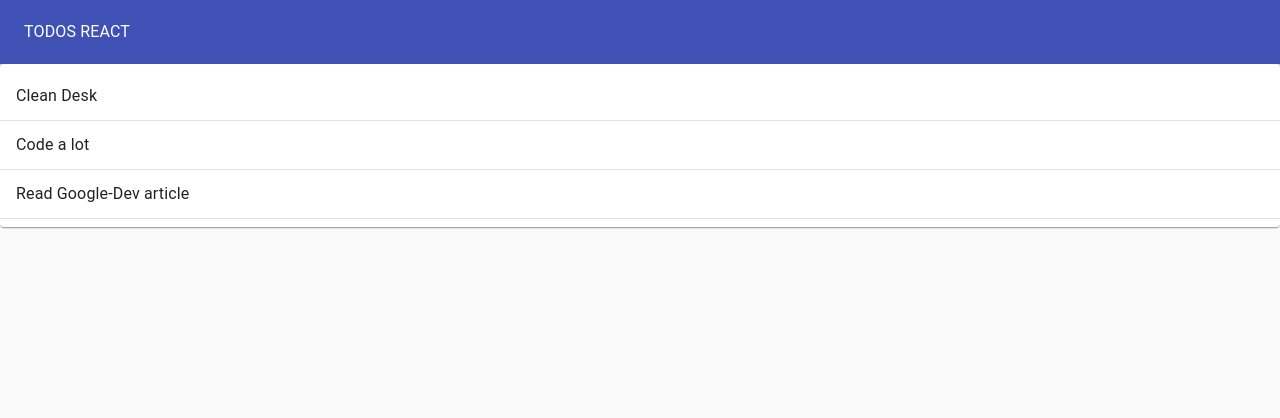
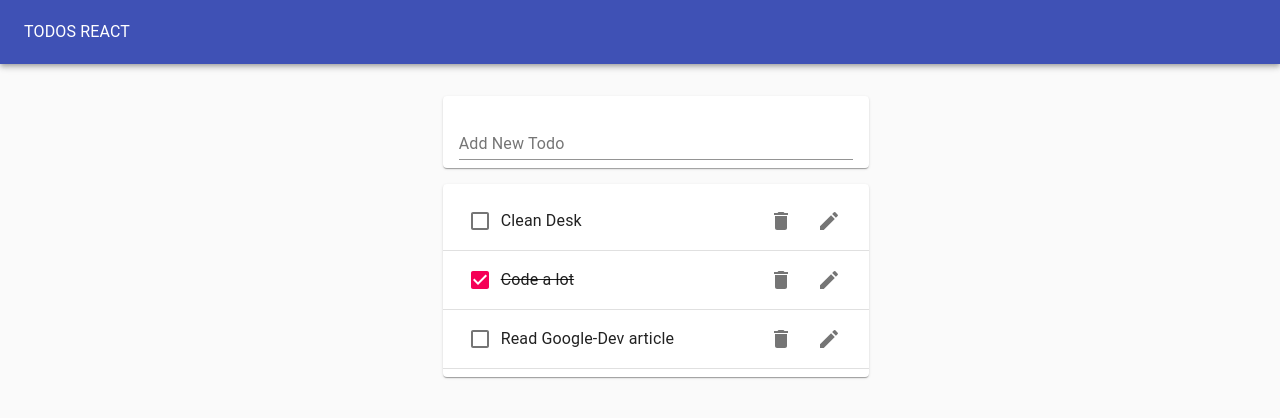
Before and after one commit to tarunsinghtanwar5/react-todo, a React (Create React App) app: page / in a window 1280 px wide. Shown: the top 418 px of the page. Built offline with nearby package versions, Linux system fonts and the light colour scheme.

Commit message:
added delete and checkbox to todos

```diff
--- a/package.json
+++ b/package.json
@@ -4,12 +4,14 @@
   "private": true,
   "dependencies": {
     "@material-ui/core": "^4.12.3",
+    "@material-ui/icons": "^4.11.2",
     "@testing-library/jest-dom": "^5.14.1",
     "@testing-library/react": "^11.2.7",
     "@testing-library/user-event": "^12.8.3",
     "react": "^17.0.2",
     "react-dom": "^17.0.2",
     "react-scripts": "4.0.3",
+    "uuid": "^8.3.2",
     "web-vitals": "^1.1.2"
   },
   "scripts": {
--- a/src/App.js
+++ b/src/App.js
@@ -1,12 +1,12 @@
 import React from 'react';
 import './App.css';
-import Todo from './Todo'
+import TodoApp from './TodoApp'
 
 
 function App() {
   return (
     <div className="App">
-      <Todo/>
+      <TodoApp/>
     </div>
   );
 }
--- a/src/Todo.js
+++ b/src/Todo.js
@@ -1,28 +1,27 @@
-import React,{useState} from 'react';
-import Typography from '@material-ui/core/Typography'
-import Paper from '@material-ui/core/Paper'
-import AppBar from '@material-ui/core/AppBar'
-import Toolbar from '@material-ui/core/Toolbar'
-import Grid from '@material-ui/core/Grid'
-import TodoList from './TodoList';
+import React from 'react';
+import ListItem from '@material-ui/core/ListItem';
+import ListItemText from '@material-ui/core/ListItemText';
+import Checkbox from '@material-ui/core/Checkbox';
+import IconButton from '@material-ui/core/IconButton';
+import DeleteIcon from '@material-ui/icons/Delete';
+import EditIcon from '@material-ui/icons/Edit';
+import ListItemSecondaryAction from '@material-ui/core/ListItemSecondaryAction';
 
-function Todo(){
-    const defaultTodos = [{ id: 1, task: "Clean Desk", completed: false }, { id:21, task: "Code a lot", completed: true }, { id: 3, task: "Read Google-Dev article", completed: false }
-    ]
-    const [todos, setTodos] = useState(defaultTodos);
-    return(
-        <Paper style={{padding:0,magin:0,height:'100vh',backgroundColor:'#fafafa'}} elevation={0}>
-        <AppBar color='primary' position='static' style={{height:'64px'}}>
-            <Toolbar>
-                <Typography color='inherit'>
-             TODOS REACT
-                </Typography>
-            </Toolbar>
-
-        </AppBar>
-    <TodoList todos={todos}/>
-        </Paper>
-    )
+function Todo({ id, task, completed, removeTodo, toggleTodo }) {
+	return (
+		<ListItem>
+            <Checkbox tabIndex={-1} checked={completed} onClick={() => toggleTodo(id)} />
+			<ListItemText style={{ textDecoration: completed ? 'line-through' : 'none' }}>{task}</ListItemText>
+			<ListItemSecondaryAction>
+				<IconButton aria-label="Delete" onClick={() => removeTodo(id)}>
+					<DeleteIcon />
+				</IconButton>
+				<IconButton aria-label="Edit">
+					<EditIcon />
+				</IconButton>
+			</ListItemSecondaryAction>
+		</ListItem>
+	);
 }
 
 export default Todo;
--- /dev/null
+++ b/src/TodoApp.js
@@ -0,0 +1,47 @@
+import React, { useState } from 'react';
+import Typography from '@material-ui/core/Typography'
+import Paper from '@material-ui/core/Paper'
+import AppBar from '@material-ui/core/AppBar'
+import Toolbar from '@material-ui/core/Toolbar'
+import Grid from '@material-ui/core/Grid'
+import TodoList from './TodoList';
+import TodoForm from './TodoForm';
+import { v4 as uuid } from 'uuid';
+
+function Todo() {
+    const defaultTodos = [{ id: 1, task: "Clean Desk", completed: false }, { id: 21, task: "Code a lot", completed: true }, { id: 3, task: "Read Google-Dev article", completed: false }
+    ]
+    const [todos, setTodos] = useState(defaultTodos);
+    const addTodo = newTodoText => {
+        setTodos([...todos, { id: uuid(), task: newTodoText, completed: false }])
+    }
+    const removeTodo=todoId => {
+        const updatedTodos =todos.filter(todo => todo.id !==todoId);
+        setTodos(updatedTodos);
+    }
+    const toggleTodo=todoId => {
+        const updatedTodos =todos.map(todo =>todo.id===todoId ? {...todo,completed: !todo.completed} : todo)
+        setTodos(updatedTodos);
+
+    }
+    return (
+        <Paper style={{ padding: 0, magin: 0, height: '100vh', backgroundColor: '#fafafa' }} elevation={0}>
+            <AppBar color='primary' position='static' style={{ height: '64px' }}>
+                <Toolbar>
+                    <Typography color='inherit'>
+                        TODOS REACT
+                    </Typography>
+                </Toolbar>
+
+            </AppBar>
+            <Grid container justifyContent='center' style={{ margin: "1rem" }}>
+                <Grid item xs={11} md={8} lg={4}>
+                    <TodoForm addTodo={addTodo} />
+                    <TodoList todos={todos} removeTodo={removeTodo} toggleTodo={toggleTodo} />
+                </Grid>
+            </Grid>
+        </Paper>
+    )
+}
+
+export default Todo;
--- /dev/null
+++ b/src/TodoForm.js
@@ -0,0 +1,26 @@
+import React, { useState } from 'react';
+import Paper from '@material-ui/core/Paper';
+import TextField from '@material-ui/core/TextField';
+import useInputStates from './hooks/useInputStates';
+
+function TodoForm({ addTodo }) {
+	const [ value, handleChange, reset ] = useInputStates('');
+	return (
+        <Paper style={{ margin: "1rem 0", padding: "0 1rem" }}>
+			<form
+				onSubmit={e => {
+					e.preventDefault();
+					addTodo(value);
+					reset();
+					console.log('added');
+				}}
+			>
+                <TextField value={value} onChange={handleChange} margin='normal'
+                    label='Add New Todo'
+                    fullWidth />
+			</form>
+		</Paper>
+	);
+}
+
+export default TodoForm;
--- a/src/TodoList.js
+++ b/src/TodoList.js
@@ -4,16 +4,16 @@ import List from '@material-ui/core/List';
 import ListItem from '@material-ui/core/ListItem';
 import ListItemText from '@material-ui/core/ListItemText';
 import Divider from '@material-ui/core/Divider';
+import Todo from "./Todo";
 
-function TodoList(props) {
+
+function TodoList({ todos, removeTodo, toggleTodo}) {
     return (
         <Paper>
             <List>
-                {props.todos.map((todo) => (
+                {todos.map((todo) => (
                     <>
-                        <ListItem>
-                            <ListItemText>{todo.task}</ListItemText>
-                        </ListItem>
+                        <Todo task={todo.task} key={todo.id} completed={todo.completed} removeTodo={removeTodo} id={todo.id} toggleTodo={toggleTodo}/>
                         <Divider />
                         </>
 				))}
--- /dev/null
+++ b/src/hooks/useInputStates.js
@@ -0,0 +1,12 @@
+import {useState} from 'react';
+
+export default initialVal =>{
+    const [value,setValue]=useState(initialVal);
+    const handleChange= e=>{
+        setValue(e.target.value);
+    };
+    const reset =()=>{
+        setValue("");
+    };
+    return[value,handleChange,reset];
+}
```
Also changed, not shown: 1 other file (tests, documents, lock files or other folders).
